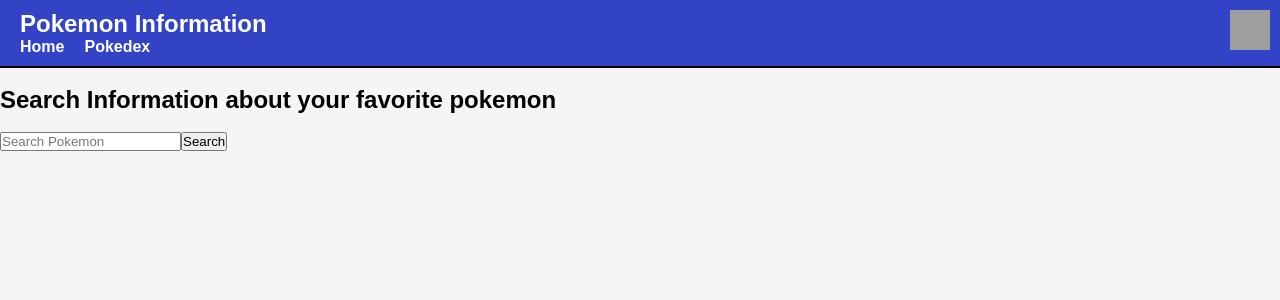
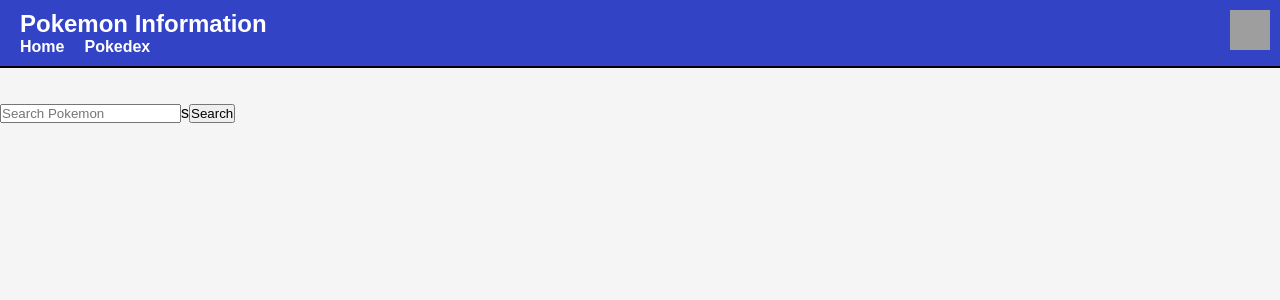
Before and after one commit to dfitzpatrick13/Mod2, a React (Vite) app in the folder mod2/: page / in a window 1280 px wide. Shown: the top 300 px of the page. Built offline with nearby package versions, Linux system fonts and the light colour scheme; grey boxes are pictures that could not be loaded.

Commit message:
changes to api

```diff
--- a/mod2/src/App.jsx
+++ b/mod2/src/App.jsx
@@ -10,7 +10,7 @@
       <NavBar/>
       <br></br>
         <div className=" title of webstie">
-         <h2> Search Information about your favorite pokemon </h2>
+         <h2></h2>
         </div>
         <br></br>
       <div className='content'>
--- a/mod2/src/Pokedex.jsx
+++ b/mod2/src/Pokedex.jsx
@@ -37,7 +37,7 @@
         placeholder="Search Pokemon"
         value={searchTerm}
         onChange={handleInputChange}
-      />
+      />s
       <button onClick={handleSearch}>Search</button>
 
       {pokemonData && (
@@ -47,6 +47,7 @@
             src={pokemonData.sprites.front_default}
             alt={pokemonData.name}
           />
+          <p>Evolutions:</p>
           <p>Height: {pokemonData.height}</p>
           <p>Weight: {pokemonData.weight}</p>
           <p>Abilities:</p>
```
